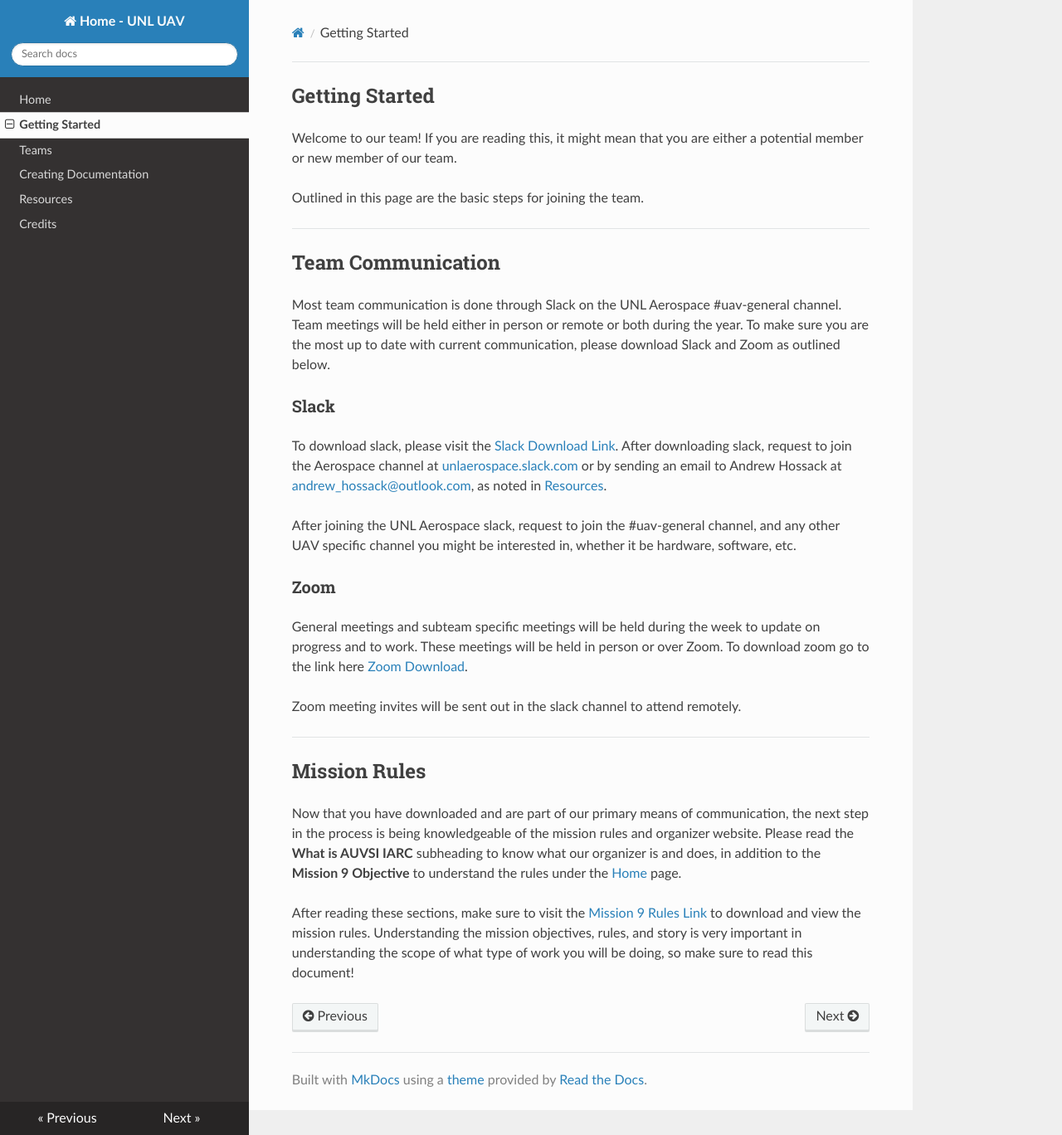
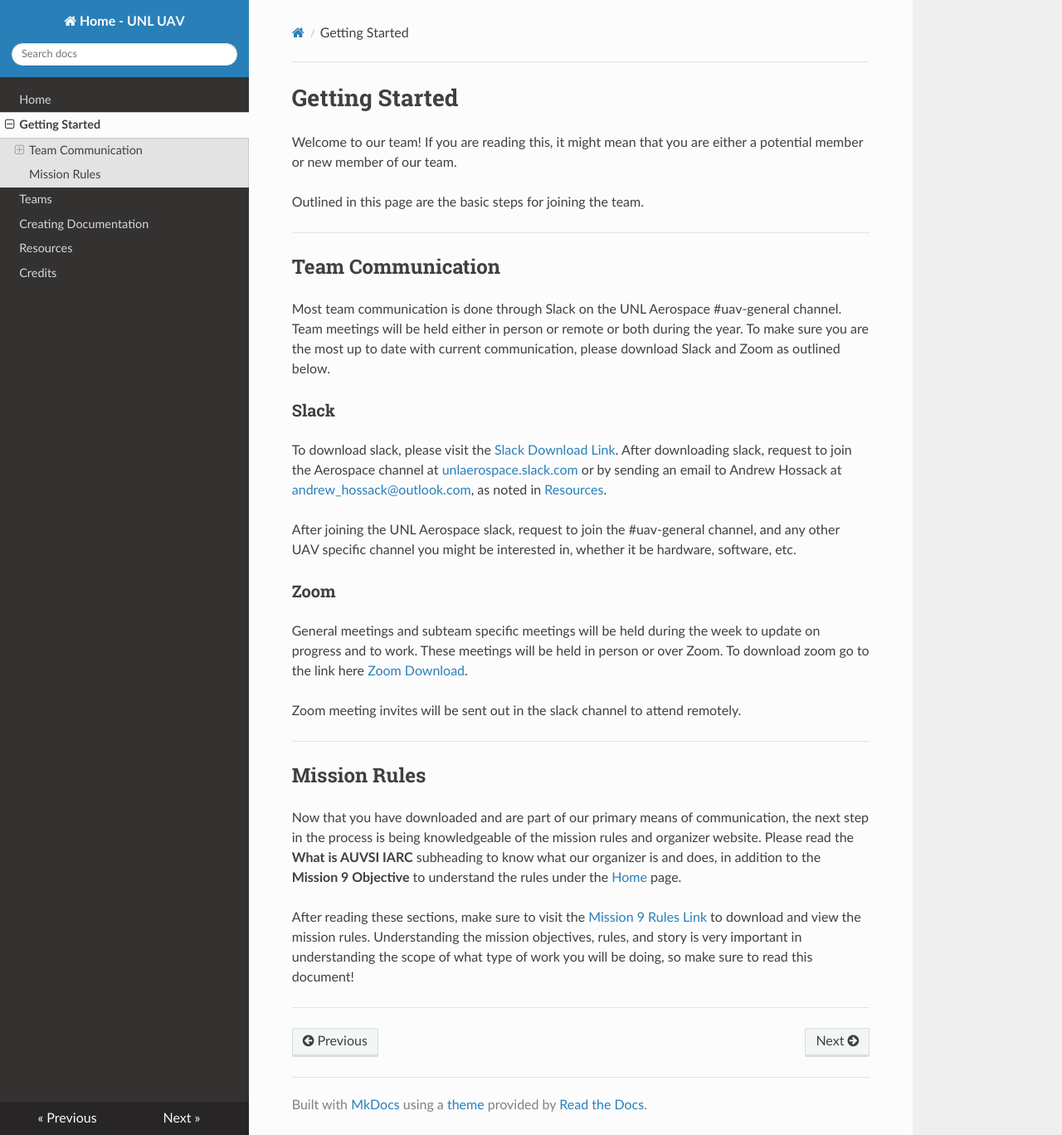
Before and after one commit to docquantum/unl-uav.github.io, an MkDocs documentation site: the page built from docs/welcome.md, in a window 1280 px wide and 1368 px high. Shown: the whole window at 83% size. Built offline with MkDocs 1.6.1, drawn with Linux system fonts in a browser that asks for light colours; nearby versions of some CDN libraries.

```diff
--- a/docs/welcome.md
+++ b/docs/welcome.md
@@ -1,4 +1,4 @@
-## Getting Started
+# Getting Started
 
 Welcome to our team! If you are reading this, it might mean that you are either a potential member or new member of our team.
 
@@ -26,3 +26,5 @@ Zoom meeting invites will be sent out in the slack channel to attend remotely.
 Now that you have downloaded and are part of our primary means of communication, the next step in the process is being knowledgeable of the mission rules and organizer website. Please read the **What is AUVSI IARC** subheading to know what our organizer is and does, in addition to the **Mission 9 Objective**  to understand the rules under the [Home](index.md) page.
 
 After reading these sections, make sure to visit the [Mission 9 Rules Link](http://www.aerialroboticscompetition.org/rules.php) to download and view the mission rules. Understanding the mission objectives, rules, and story is very important in understanding the scope of what type of work you will be doing, so make sure to read this document!
+
+<hr>
```
